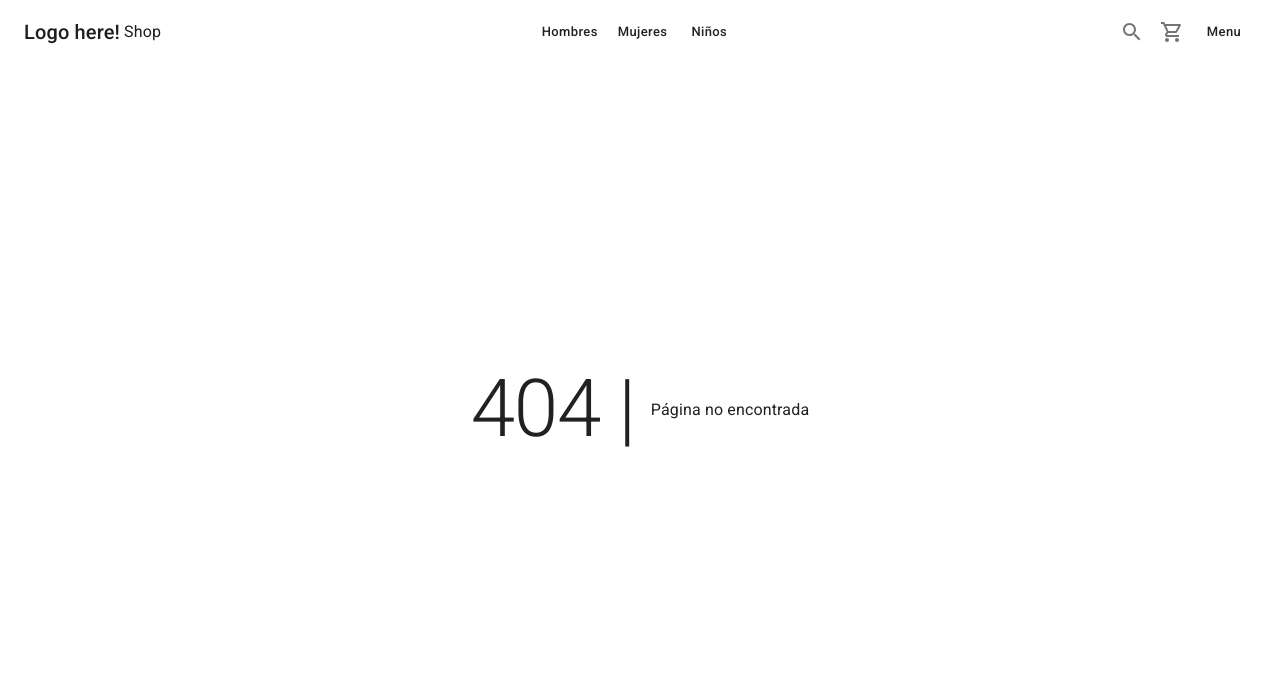
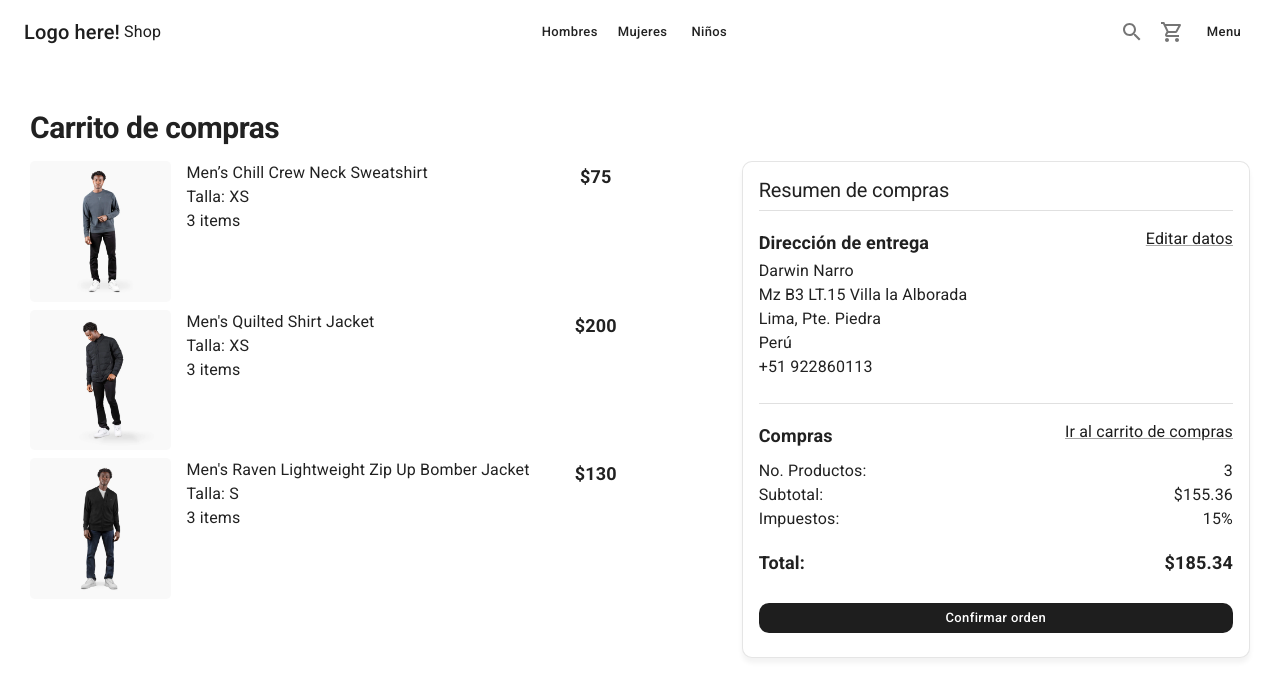
Before and after one commit to suzubki/ecommerce-nextapp, a Next.js app: page /checkout/summary in a window 1280 px wide. Before the commit this address had no page. Shown: the top 696 px of the page. Built offline with nearby package versions, Linux system fonts and the light colour scheme.

Commit message:
feat: checkout address and summary pages added

```diff
--- /dev/null
+++ b/pages/checkout/index.ts
@@ -0,0 +1 @@
+export * from "./address"
--- /dev/null
+++ b/pages/checkout/summary.tsx
@@ -0,0 +1,87 @@
+import NextLink from "next/link"
+import {
+  Typography,
+  Grid,
+  Card,
+  CardContent,
+  Divider,
+  Box,
+  Button,
+  Link
+} from "@mui/material"
+import { CartList, OrderSummary } from "../../components/cart"
+import { ShopLayout } from "../../components/layout"
+
+const SummaryPage = () => {
+  return (
+    <ShopLayout
+      title="Resumen de la orden"
+      pageDescription="Resumen de la orden de compras de los productos que se han seleccionado"
+    >
+      <Typography variant="h1" component="h1">
+        Carrito de compras
+      </Typography>
+
+      <Grid container marginTop={2}>
+        <Grid item xs={12} sm={6}>
+          {/* CartList */}
+          <CartList editable={false} />
+        </Grid>
+        <Grid item xs={12} sm={1} />
+        <Grid item xs={12} sm={5}>
+          {/* CartList - Payment */}
+          <Card className="summary-card">
+            <CardContent>
+              <Typography variant="h2">Resumen de compras</Typography>
+              <Divider sx={{ my: 1 }} />
+
+              {/* Update order list */}
+              <Box
+                display="flex"
+                justifyContent="space-between"
+                sx={{ marginTop: 2 }}
+              >
+                <Typography variant="subtitle1">
+                  Dirección de entrega
+                </Typography>
+                <NextLink href="/checkout/address" passHref>
+                  <Link underline="always">Editar datos</Link>
+                </NextLink>
+              </Box>
+
+              {/* User data */}
+              <Typography>Darwin Narro</Typography>
+              <Typography>Mz B3 LT.15 Villa la Alborada</Typography>
+              <Typography>Lima, Pte. Piedra</Typography>
+              <Typography>Perú</Typography>
+              <Typography>+51 922860113</Typography>
+
+              <Divider sx={{ marginTop: 3 }} />
+
+              {/* Shopping cart data */}
+              {/* Cart Order Summary */}
+              <Box
+                display="flex"
+                justifyContent="space-between"
+                sx={{ marginTop: 2 }}
+              >
+                <Typography variant="subtitle1">Compras</Typography>
+                <NextLink href="/cart" passHref>
+                  <Link underline="always">Ir al carrito de compras</Link>
+                </NextLink>
+              </Box>
+              <OrderSummary />
+              <Box sx={{ mt: 3 }}>
+                <Button color="primary" className="circular-btn" fullWidth>
+                  Confirmar orden
+                </Button>
+              </Box>
+            </CardContent>
+          </Card>
+        </Grid>
+      </Grid>
+    </ShopLayout>
+  )
+}
+
+export default SummaryPage
```
Also changed, not shown: pages/checkout/address.tsx (added, +71 -0 lines).
